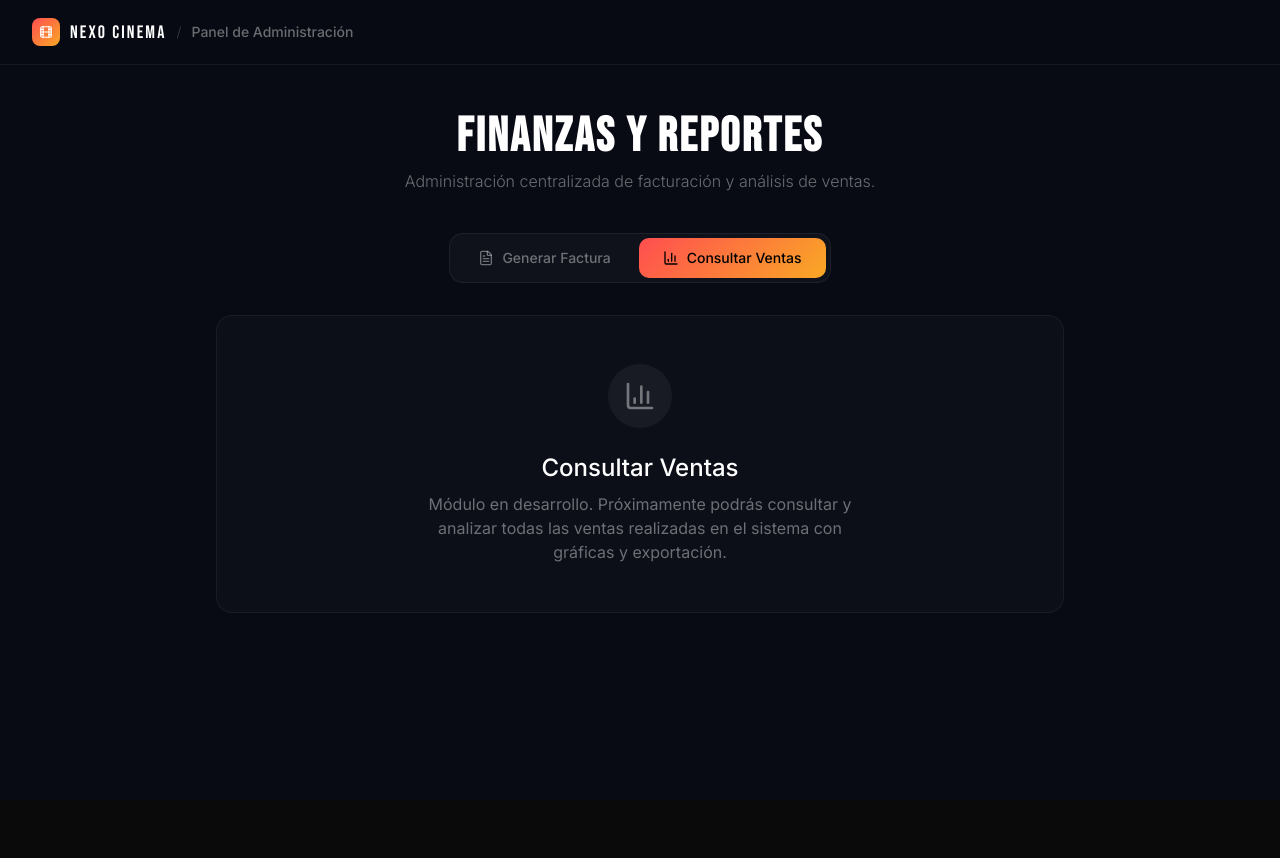
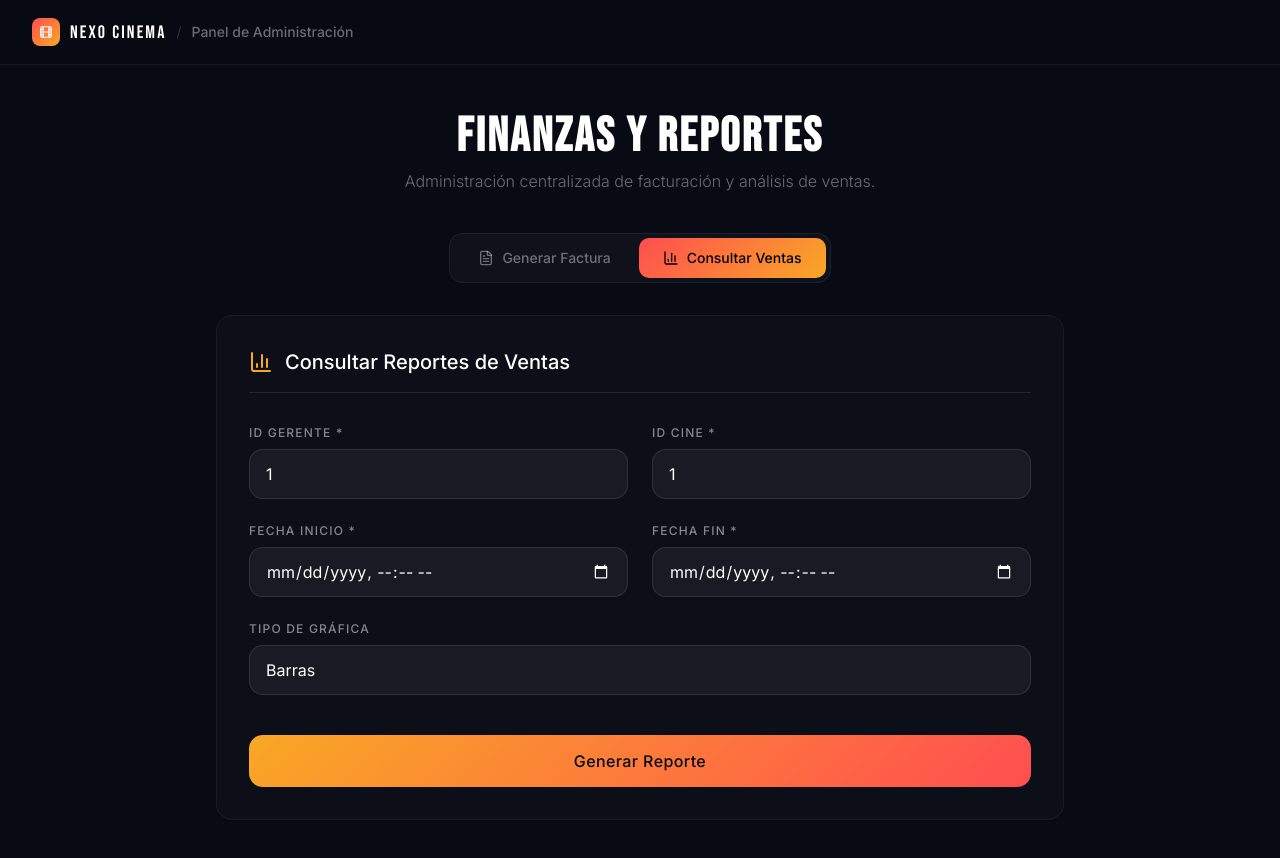
Before and after one commit to JavierHdzFlores/Nexo_cinema, a Next.js app in the folder frontend/: page /admin in a window 1280 px wide. Both pictures are taken after a click on the button "Consultar Ventas". Shown: the top 858 px of the page. Before the commit the page ends 800 px from the top, so only its background shows below. Built offline with nearby package versions, Linux system fonts and the light colour scheme.

Commit message:
agregacion de modulo consultar ventas y validaciond de datos

```diff
--- a/frontend/src/app/admin/page.tsx
+++ b/frontend/src/app/admin/page.tsx
@@ -25,6 +25,16 @@ export default function AdminPage() {
     id_cliente: '',
     id_gerente: '1', // Default gerente ID
   });
+
+  // Estado para Reporte de Ventas (CU-10)
+  const [consulta, setConsulta] = useState({
+    id_gerente: '1',
+    id_cine: '1',
+    fechaInicio: '',
+    fechaFin: '',
+    tipoGrafica: 'Barras'
+  });
+  const [datosReporte, setDatosReporte] = useState<any>(null);
 
   const handleCreateIndividual = async (e: React.FormEvent) => {
     e.preventDefault();
@@ -104,6 +114,49 @@ export default function AdminPage() {
     }
   };
 
+  const handleConsultarVentas = async (e: React.FormEvent) => {
+    e.preventDefault();
+    setLoading(true);
+    setMensaje('');
+    setDatosReporte(null);
+
+    if (new Date(consulta.fechaInicio) >= new Date(consulta.fechaFin)) {
+      setMensaje('✗ Error: La fecha de inicio debe ser anterior a la fecha de fin');
+      setLoading(false);
+      return;
+    }
+
+    try {
+      const payload = {
+        id_gerente: parseInt(consulta.id_gerente),
+        id_cine: parseInt(consulta.id_cine),
+        fechaInicio: new Date(consulta.fechaInicio).toISOString(),
+        fechaFin: new Date(consulta.fechaFin).toISOString(),
+        tipoGrafica: consulta.tipoGrafica
+      };
+
+      const response = await fetch('http://localhost:8001/finanzas/reportes/generar-reporte-ventas', {
+        method: 'POST',
+        headers: { 'Content-Type': 'application/json' },
+        body: JSON.stringify(payload),
+      });
+
+      if (response.ok) {
+        const data = await response.json();
+        setDatosReporte(data.reporte);
+        setMensaje(`✓ Reporte de ventas generado`);
+      } else {
+        const error = await response.json();
+        setMensaje(`✗ Error: ${error.detail || 'Error al generar reporte'}`);
+      }
+    } catch (error) {
+      setMensaje('✗ Error de conexión con el servidor');
+      console.error(error);
+    } finally {
+      setLoading(false);
+    }
+  };
+
   return (
     <div className="min-h-screen text-white font-sans selection:bg-[#ff4e50] selection:text-white" style={{ background: '#080b14' }}>
       {/* ═════════ HEADER ═════════ */}
@@ -145,6 +198,22 @@ export default function AdminPage() {
             Administración centralizada de facturación y análisis de ventas.
           </p>
         </div>
+
+        {/* Mensaje Global */}
+        {mensaje && (
+          <motion.div
+            initial={{ opacity: 0, y: -10 }}
+            animate={{ opacity: 1, y: 0 }}
+            className="max-w-3xl mx-auto mb-8 p-4 rounded-xl text-sm font-medium border flex items-center justify-center gap-3"
+            style={{
+              background: mensaje.includes('✓') ? 'rgba(34, 197, 94, 0.1)' : 'rgba(239, 68, 68, 0.1)',
+              borderColor: mensaje.includes('✓') ? 'rgba(34, 197, 94, 0.2)' : 'rgba(239, 68, 68, 0.2)',
+              color: mensaje.includes('✓') ? '#4ade80' : '#f87171'
+            }}
+          >
+            {mensaje}
+          </motion.div>
+        )}
 
         {/* ── Tabs de filtro instantáneo (Section) ── */}
         <nav className="flex items-center gap-1 p-1 rounded-xl w-fit mx-auto mb-8"
@@ -228,6 +297,7 @@ export default function AdminPage() {
                       <label className="text-xs font-medium uppercase tracking-widest text-white/50 mb-2 block">ID Cliente (opcional)</label>
                       <input
                         type="number"
+                        min="1"
                         value={individual.id_cliente}
                         onChange={(e) => setIndividual({ ...individual, id_cliente: e.target.value })}
                         placeholder="Ej. 101"
@@ -239,6 +309,7 @@ export default function AdminPage() {
                       <label className="text-xs font-medium uppercase tracking-widest text-white/50 mb-2 block">ID Venta (opcional)</label>
                       <input
                         type="number"
+                        min="1"
                         value={individual.id_venta}
                         onChange={(e) => setIndividual({ ...individual, id_venta: e.target.value })}
                         placeholder="Ej. 505"
@@ -251,6 +322,7 @@ export default function AdminPage() {
                     <label className="text-xs font-medium uppercase tracking-widest text-white/50 mb-2 block">ID Gerente *</label>
                     <input
                       type="number"
+                        min="1"
                       value={individual.id_gerente}
                       onChange={(e) => setIndividual({ ...individual, id_gerente: e.target.value })}
                       placeholder="ID del gerente autorizado"
@@ -282,6 +354,7 @@ export default function AdminPage() {
                     <label className="text-xs font-medium uppercase tracking-widest text-white/50 mb-2 block">ID Evento *</label>
                     <input
                       type="number"
+                        min="1"
                       value={evento.id_evento}
                       onChange={(e) => setEvento({ ...evento, id_evento: e.target.value })}
                       placeholder="Ej. 10"
@@ -295,6 +368,7 @@ export default function AdminPage() {
                       <label className="text-xs font-medium uppercase tracking-widest text-white/50 mb-2 block">ID Cliente (opcional)</label>
                       <input
                         type="number"
+                        min="1"
                         value={evento.id_cliente}
                         onChange={(e) => setEvento({ ...evento, id_cliente: e.target.value })}
                         placeholder="Ej. 101"
@@ -306,6 +380,7 @@ export default function AdminPage() {
                       <label className="text-xs font-medium uppercase tracking-widest text-white/50 mb-2 block">ID Gerente *</label>
                       <input
                         type="number"
+                        min="1"
                         value={evento.id_gerente}
                         onChange={(e) => setEvento({ ...evento, id_gerente: e.target.value })}
                         placeholder="ID del gerente autorizado"
@@ -329,38 +404,117 @@ export default function AdminPage() {
           </div>
         )}
 
-        {/* Contenido de Consultar Ventas */}
+        {/* MÓDULO: CONSULTAR VENTAS */}
         {activeSection === 'ventas' && (
-          <motion.div
-            initial={{ opacity: 0, scale: 0.95 }}
-            animate={{ opacity: 1, scale: 1 }}
-            className="p-12 rounded-2xl flex flex-col items-center justify-center text-center mt-8"
+          <div
+            className="p-8 rounded-2xl flex flex-col h-full"
             style={{ background: 'rgba(255,255,255,0.02)', border: '1px solid rgba(255,255,255,0.05)' }}
           >
-            <div className="w-16 h-16 rounded-full flex items-center justify-center mb-6" style={{ background: 'rgba(255,255,255,0.05)' }}>
-              <BarChart3 size={32} className="text-white/40" />
+            <div className="flex items-center gap-3 mb-8 border-b border-white/10 pb-4">
+              <BarChart3 className="text-[#f9a825]" size={24} />
+              <h2 className="text-xl font-medium text-white">Consultar Reportes de Ventas</h2>
             </div>
-            <h2 className="text-2xl font-medium text-white mb-2">Consultar Ventas</h2>
-            <p className="text-white/40 max-w-md">
-              Módulo en desarrollo. Próximamente podrás consultar y analizar todas las ventas realizadas en el sistema con gráficas y exportación.
-            </p>
-          </motion.div>
-        )}
 
-        {/* Mensaje */}
-        {mensaje && (
-          <motion.div
-            initial={{ opacity: 0, y: 10 }}
-            animate={{ opacity: 1, y: 0 }}
-            className="mt-6 p-4 rounded-xl text-sm font-medium border flex items-center justify-center gap-3"
-            style={{
-              background: mensaje.includes('✓') ? 'rgba(34, 197, 94, 0.1)' : 'rgba(239, 68, 68, 0.1)',
-              borderColor: mensaje.includes('✓') ? 'rgba(34, 197, 94, 0.2)' : 'rgba(239, 68, 68, 0.2)',
-              color: mensaje.includes('✓') ? '#4ade80' : '#f87171'
-            }}
-          >
-            {mensaje}
-          </motion.div>
+            <form onSubmit={handleConsultarVentas} className="space-y-6">
+              <div className="grid grid-cols-1 md:grid-cols-2 gap-6">
+                <div>
+                  <label className="text-xs font-medium uppercase tracking-widest text-white/50 mb-2 block">ID Gerente *</label>
+                  <input
+                    type="number"
+                        min="1"
+                    value={consulta.id_gerente}
+                    onChange={(e) => setConsulta({ ...consulta, id_gerente: e.target.value })}
+                    className="w-full px-4 py-3 bg-white/5 border border-white/10 rounded-xl text-white placeholder-white/20 focus:outline-none focus:border-[#f9a825]/50 focus:ring-1 focus:ring-[#f9a825]/50 transition-all"
+                    required
+                  />
+                </div>
+                <div>
+                  <label className="text-xs font-medium uppercase tracking-widest text-white/50 mb-2 block">ID Cine *</label>
+                  <input
+                    type="number"
+                        min="1"
+                    value={consulta.id_cine}
+                    onChange={(e) => setConsulta({ ...consulta, id_cine: e.target.value })}
+                    className="w-full px-4 py-3 bg-white/5 border border-white/10 rounded-xl text-white placeholder-white/20 focus:outline-none focus:border-[#f9a825]/50 focus:ring-1 focus:ring-[#f9a825]/50 transition-all"
+                    required
+                  />
+                </div>
+              </div>
+
+              <div className="grid grid-cols-1 md:grid-cols-2 gap-6">
+                <div>
+                  <label className="text-xs font-medium uppercase tracking-widest text-white/50 mb-2 block">Fecha Inicio *</label>
+                  <input
+                    type="datetime-local"
+                    value={consulta.fechaInicio}
+                    onChange={(e) => setConsulta({ ...consulta, fechaInicio: e.target.value })}
+                    className="w-full px-4 py-3 bg-white/5 border border-white/10 rounded-xl text-white placeholder-white/20 focus:outline-none focus:border-[#f9a825]/50 focus:ring-1 focus:ring-[#f9a825]/50 transition-all [color-scheme:dark]"
+                    required
+                  />
+                </div>
+                <div>
+                  <label className="text-xs font-medium uppercase tracking-widest text-white/50 mb-2 block">Fecha Fin *</label>
+                  <input
+                    type="datetime-local"
+                    value={consulta.fechaFin}
+                    onChange={(e) => setConsulta({ ...consulta, fechaFin: e.target.value })}
+                    className="w-full px-4 py-3 bg-white/5 border border-white/10 rounded-xl text-white placeholder-white/20 focus:outline-none focus:border-[#f9a825]/50 focus:ring-1 focus:ring-[#f9a825]/50 transition-all [color-scheme:dark]"
+                    required
+                  />
+                </div>
+              </div>
+
+              <div>
+                <label className="text-xs font-medium uppercase tracking-widest text-white/50 mb-2 block">Tipo de Gráfica</label>
+                <select
+                  value={consulta.tipoGrafica}
+                  onChange={(e) => setConsulta({ ...consulta, tipoGrafica: e.target.value })}
+                  className="w-full px-4 py-3 bg-white/5 border border-white/10 rounded-xl text-white focus:outline-none focus:border-[#f9a825]/50 focus:ring-1 focus:ring-[#f9a825]/50 transition-all appearance-none"
+                >
+                  <option value="Barras" className="bg-[#080b14]">Barras</option>
+                  <option value="Lineas" className="bg-[#080b14]">Líneas</option>
+                  <option value="Pastel" className="bg-[#080b14]">Pastel</option>
+                </select>
+              </div>
+
+              <button
+                type="submit"
+                disabled={loading}
+                className="w-full py-3.5 px-6 rounded-xl font-medium tracking-wide text-[#080b14] transition-all disabled:opacity-50 disabled:cursor-not-allowed mt-4"
+                style={{ background: 'linear-gradient(135deg, #f9a825, #ff4e50)' }}
+              >
+                {loading ? 'Consultando...' : 'Generar Reporte'}
+              </button>
+            </form>
+
+            {datosReporte && (
+              <motion.div
+                initial={{ opacity: 0, y: 10 }}
+                animate={{ opacity: 1, y: 0 }}
+                className="mt-8 p-6 rounded-xl border border-white/10 bg-white/5 flex flex-col gap-4"
+              >
+                <h3 className="text-lg font-medium text-[#f9a825]">Resultados del Reporte</h3>
+                <div className="grid grid-cols-2 gap-4">
+                  <div className="p-4 rounded-lg bg-black/20 border border-white/5">
+                    <p className="text-xs text-white/50 uppercase tracking-wider mb-1">Ventas Totales</p>
+                    <p className="text-2xl font-semibold text-white">${datosReporte.datos?.totalVentas?.toFixed(2) || '0.00'}</p>
+                  </div>
+                  <div className="p-4 rounded-lg bg-black/20 border border-white/5">
+                    <p className="text-xs text-white/50 uppercase tracking-wider mb-1">Cantidad Transacciones</p>
+                    <p className="text-2xl font-semibold text-white">{datosReporte.datos?.cantidadVentas || 0}</p>
+                  </div>
+                  <div className="p-4 rounded-lg bg-black/20 border border-white/5">
+                    <p className="text-xs text-white/50 uppercase tracking-wider mb-1">Ocupación</p>
+                    <p className="text-2xl font-semibold text-white">{datosReporte.ocupacion || 0}%</p>
+                  </div>
+                  <div className="p-4 rounded-lg bg-black/20 border border-white/5">
+                    <p className="text-xs text-white/50 uppercase tracking-wider mb-1">Rentabilidad</p>
+                    <p className="text-2xl font-semibold text-white">{datosReporte.rentabilidad || 0}%</p>
+                  </div>
+                </div>
+              </motion.div>
+            )}
+          </div>
         )}
       </main>
     </div>
```
Also changed, not shown: 2 other files (tests, documents, lock files or other folders).
